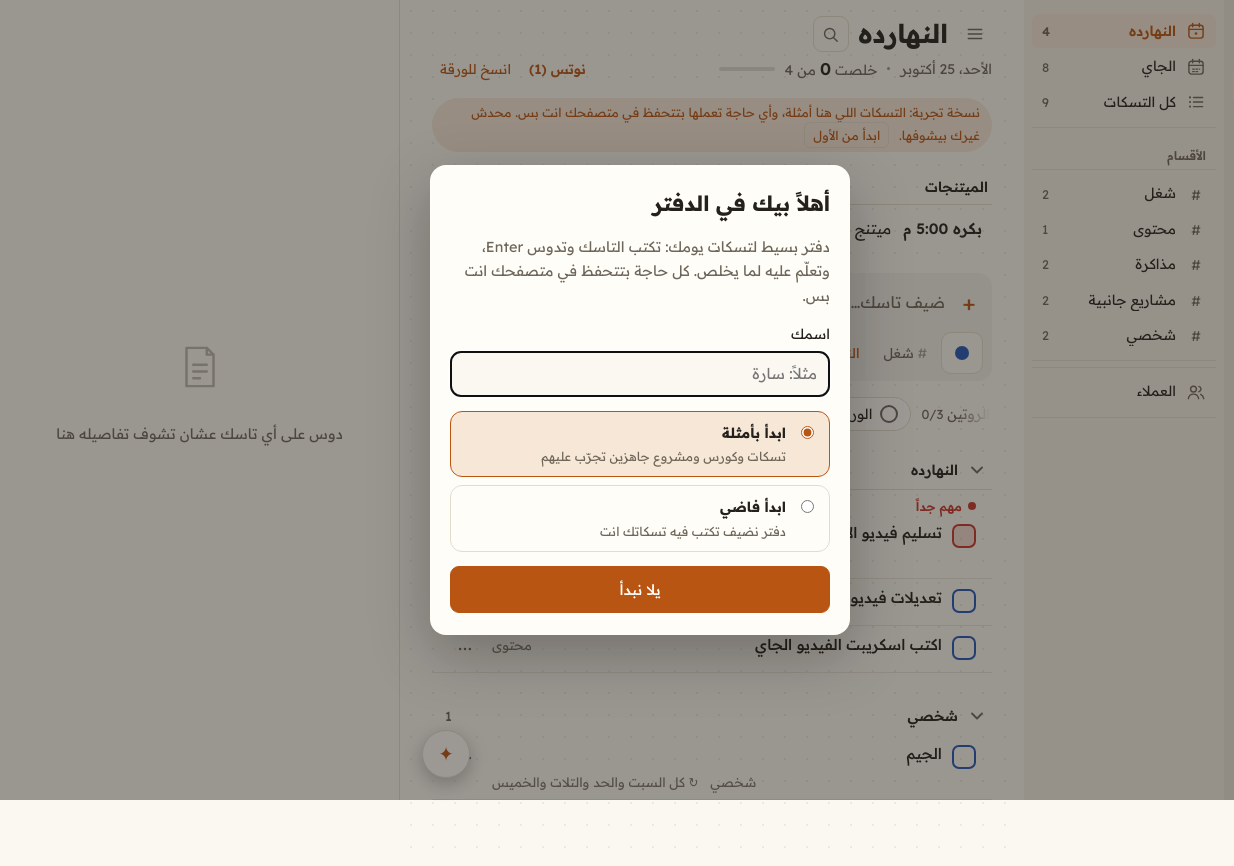
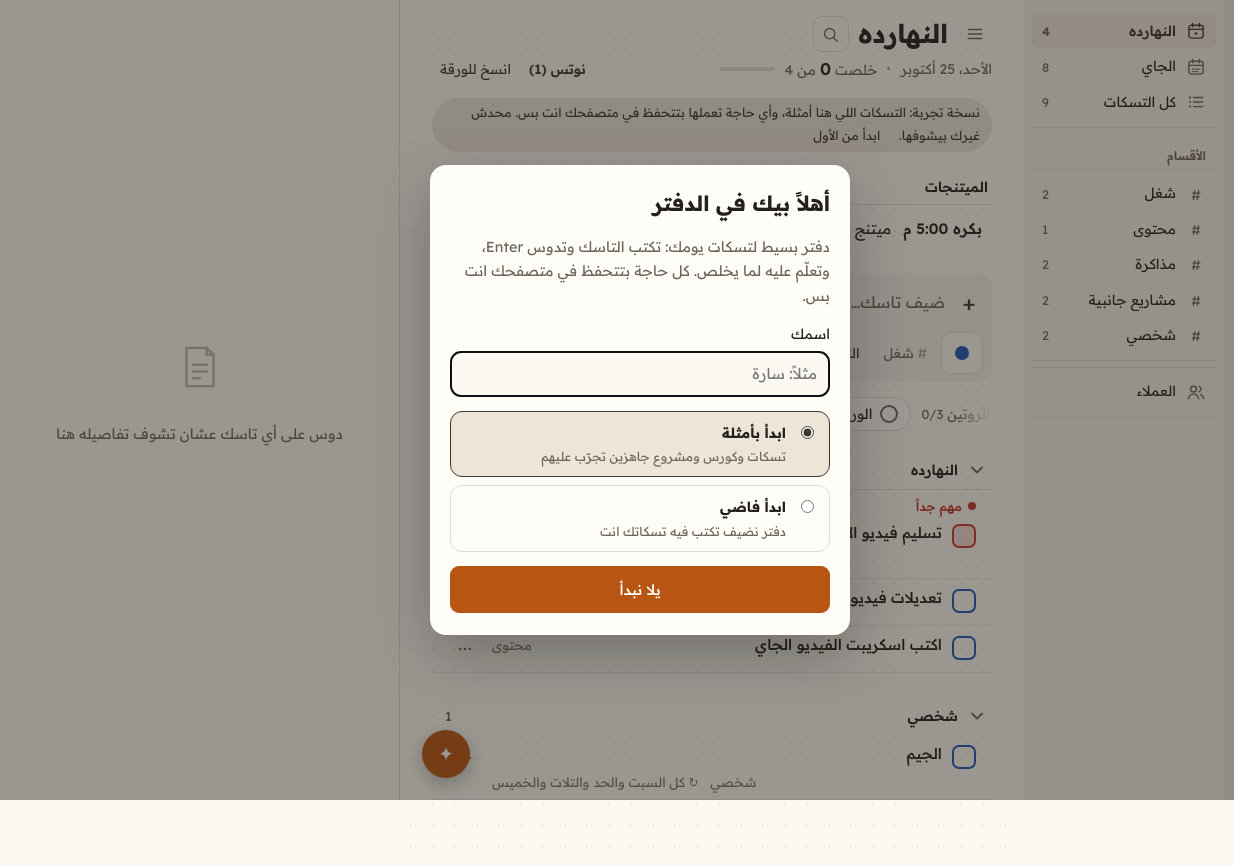
Before and after one commit to MalekAhmed01/daftar-malek, a plain HTML site: page demo/index.html in a window 1280 px wide. Shown: the full height of the page, 0-1234 px from the left. Drawn offline with Linux system fonts and the light colour scheme.

Commit message:
تجربة + الأصحاب: ألوان «ب الهادي»

```diff
--- a/demo/index.html
+++ b/demo/index.html
@@ -279,12 +279,17 @@ h1{font-weight:700;font-size:32px;letter-spacing:0}
 .fold[aria-expanded="false"] .arr{transform:rotate(90deg)}
 .section.folded{padding-bottom:4px}
 /* identity: paper + three pens + the logo orange */
-:root:root{--paper:#FBF8F1;--sheet:#FFFDF8;--grid:#ECE5D7;--ink:#24201B;--muted:#6E665A;--line:#E3DCCD;--accent:#B85512;--accent-soft:#F6E7D7;
+:root:root{--paper:#FBF8F1;--sheet:#FFFDF8;--grid:#ECE5D7;--ink:#24201B;--muted:#6E665A;--line:#E3DCCD;--accent:#3D372F;--accent-soft:#ECE5D8;--brand:#B85512;--brand-ink:#FFFFFF;
   --red:#C8382B;--blue:#2557B8;--black:#2B2824;--side:#F4EFE5;--rail:#ECE6D9;--dot:rgba(60,40,10,.075);--hair:#EDE7DB}
 @media (prefers-color-scheme:dark){:root:root:not([data-theme="light"]){--paper:#1A1A1A;--sheet:#212121;--grid:#2A2A2A;--ink:#EDEDED;--muted:#A0A0A0;--line:#2F2F2F;
-  --accent:#F28A3A;--accent-soft:#35271C;--red:#EF5E50;--blue:#6FA3F2;--black:#B4B4B4;--side:#161616;--rail:#121212;--dot:rgba(255,255,255,.045);--hair:#262626}}
+  --accent:#F2F2F2;--accent-soft:#2A2A2A;--brand:#F28A3A;--brand-ink:#1A1A1A;--red:#EF5E50;--blue:#6FA3F2;--black:#B4B4B4;--side:#161616;--rail:#121212;--dot:rgba(255,255,255,.045);--hair:#262626}}
 :root:root[data-theme="dark"]{--paper:#1A1A1A;--sheet:#212121;--grid:#2A2A2A;--ink:#EDEDED;--muted:#A0A0A0;--line:#2F2F2F;
-  --accent:#F28A3A;--accent-soft:#35271C;--red:#EF5E50;--blue:#6FA3F2;--black:#B4B4B4;--side:#161616;--rail:#121212;--dot:rgba(255,255,255,.045);--hair:#262626}
+  --accent:#F2F2F2;--accent-soft:#2A2A2A;--brand:#F28A3A;--brand-ink:#1A1A1A;--red:#EF5E50;--blue:#6FA3F2;--black:#B4B4B4;--side:#161616;--rail:#121212;--dot:rgba(255,255,255,.045);--hair:#262626}
+/* «ب الهادي» (Malek chose it, 25 Oct): the interface is neutral; the selected thing is brighter and bolder, not coloured.
+   The orange is only the logo, the main button and the assistant button. */
+html body .btn.primary,html body button.btn.primary{background:var(--brand)!important;border-color:var(--brand)!important;color:var(--brand-ink)!important}
+html body header #ai-fab{background:var(--brand)!important;color:var(--brand-ink)!important;border-color:transparent!important}
+html body #view [aria-current="page"],html body #side .nv[aria-current="page"],html body .rl[aria-current="page"]{font-weight:600}
 html body .maincol{background-image:radial-gradient(var(--dot) 1.1px,transparent 1.4px);background-size:22px 22px}
 /* steps under their task */
 html body .sub-chev{all:unset;cursor:pointer;flex:none;width:22px;height:22px;display:grid;place-items:center;border-radius:6px;color:var(--muted);margin-inline-end:-4px}
```
Also changed, not shown: test/index.html (+8 -3 lines).
